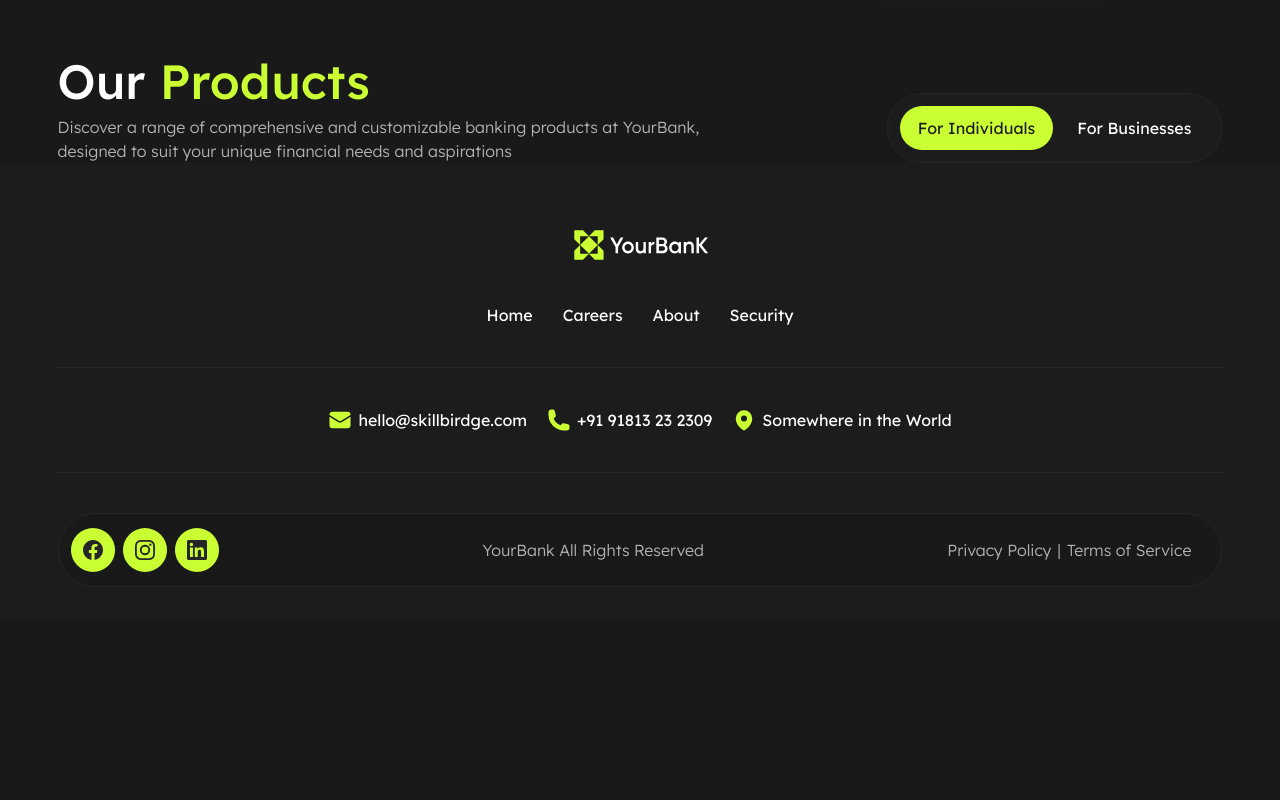
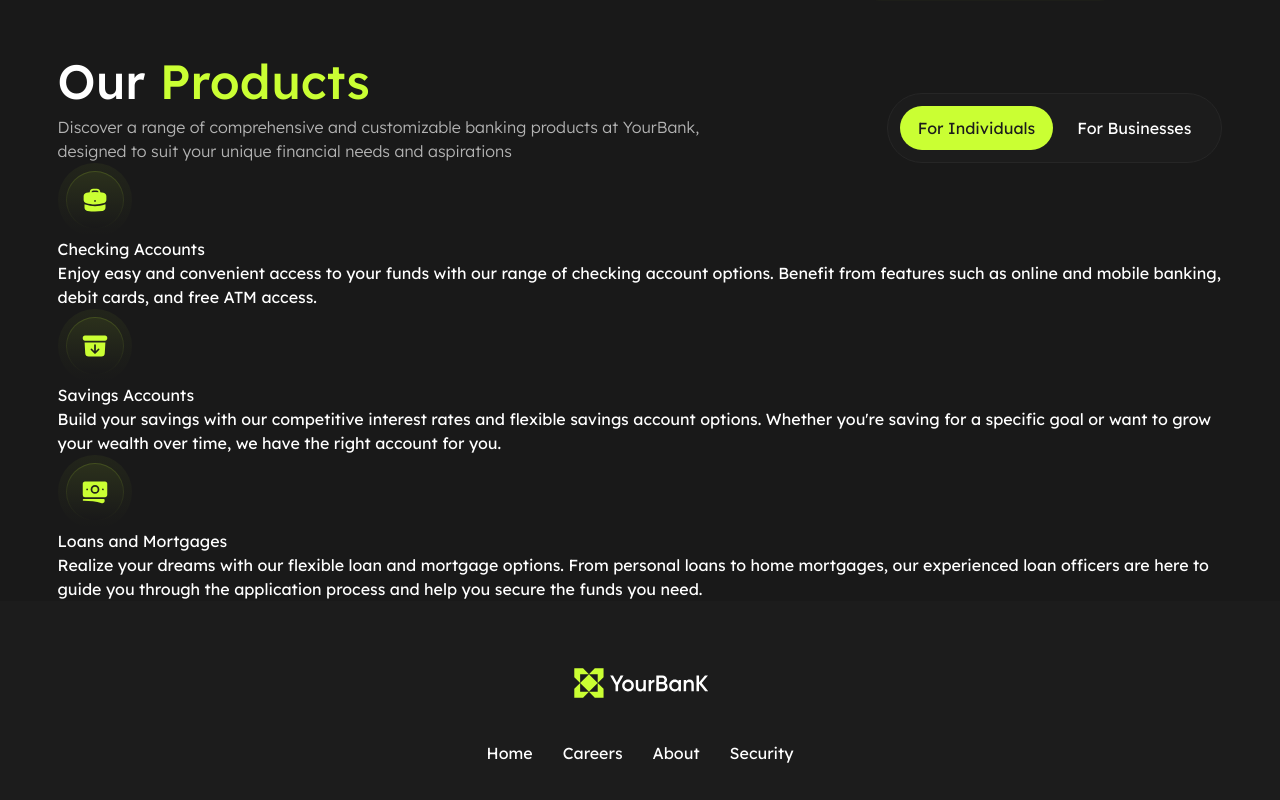
Before and after one commit to alexandreraminelli/pratica-nextjs-bank, a Next.js app: page / in a window 1280 px wide. Shown: the part 718-1518 px from the top of the page. Before the commit the page ends 1337 px from the top, so only its background shows below. Built offline with nearby package versions, Linux system fonts and the light colour scheme.

Commit message:
feat(product-section): informação dos cards

```diff
--- /dev/null
+++ b/src/app/ui/components/card/Card01.tsx
@@ -0,0 +1,30 @@
+import CardWithIcon from "@/data/model/cards/CardWithIcon"
+import EmphasizedIcon from "@/app/ui/components/icon/EmphasizedIcon"
+
+/**
+ * Cards estilo 01.
+ * @author Alexandre Raminelli
+ */
+export default function Card01({ card }: Card01Props) {
+  // Desencapsulamento do conteúdo
+  const { Icon, title, text } = card
+
+  return (
+    <section aria-label="card">
+      {/* Ícone */}
+      <EmphasizedIcon Icon={Icon} />
+
+      {/* Título */}
+      <h3>{title}</h3>
+
+      {/* Texto */}
+      <p>{text}</p>
+    </section>
+  )
+}
+
+/** Props do `Card01`. */
+interface Card01Props {
+  /** Conteúdo do card. */
+  card: CardWithIcon
+}
--- /dev/null
+++ b/src/app/ui/components/card/CardGroup01.tsx
@@ -0,0 +1,28 @@
+import Card01 from "./Card01"
+import CardWithIcon from "@/data/model/cards/CardWithIcon"
+
+/**
+ * Grupo de cards estilo 01.
+ *
+ * @author Alexandre Raminelli
+ */
+export default function CardGroup01(
+  { cardList }: CardGroup01Props // props
+) {
+  return (
+    <div
+      aria-label="cards group"
+      className="flex flex-col *:flex-1
+        "
+    >
+      {cardList.map((card, index) => (
+        <Card01 key={index} card={card} />
+      ))}
+    </div>
+  )
+}
+/** Props de `CardGroup01`. */
+interface CardGroup01Props {
+  /** Arrays de cards. */
+  cardList: CardWithIcon[]
+}
--- a/src/app/ui/pages/home/products/ProductSection.tsx
+++ b/src/app/ui/pages/home/products/ProductSection.tsx
@@ -1,9 +1,10 @@
 import SectionHeader from "@/app/ui/components/sections/SectionHeader"
 import ToggleButton from "@/app/ui/components/selection/ToggleButton"
 import productSection from "@/data/constants/pages/homepage/productSection"
+import CardGroup01 from "@/app/ui/components/card/CardGroup01"
 
 // Desencapsulamento do conteúdo
-const { introduction, cardsOptions } = productSection
+const { introduction, cardsOptions, productCards } = productSection
 
 /**
  * Seção de produtos da página inicial.
@@ -23,6 +24,9 @@ export default function ProductSection() {
         {/* Botão de selecionar cards */}
         <ToggleButton options={cardsOptions} />
       </div>
+
+      {/* Cards */}
+      <CardGroup01 cardList={productCards} />
     </section>
   )
 }
--- a/src/data/constants/pages/homepage/productSection.ts
+++ b/src/data/constants/pages/homepage/productSection.ts
@@ -1,4 +1,5 @@
 import ProductSection from "@/data/model/pages/homepage/ProductSection"
+import { ArchiveBoxArrowDownIcon, BanknotesIcon, BriefcaseIcon } from "@heroicons/react/24/solid"
 
 /**
  * Conteúdo da seção de produtos da página inicial
@@ -14,6 +15,12 @@ const productSection: ProductSection = {
   },
 
   cardsOptions: ["For Individuals", "For Businesses"],
+
+  productCards: [
+    { Icon: BriefcaseIcon, title: "Checking Accounts", text: "Enjoy easy and convenient access to your funds with our range of checking account options. Benefit from features such as online and mobile banking, debit cards, and free ATM access." },
+    { Icon: ArchiveBoxArrowDownIcon, title: "Savings Accounts", text: "Build your savings with our competitive interest rates and flexible savings account options. Whether you're saving for a specific goal or want to grow your wealth over time, we have the right account for you." },
+    { Icon: BanknotesIcon, title: "Loans and Mortgages", text: "Realize your dreams with our flexible loan and mortgage options. From personal loans to home mortgages, our experienced loan officers are here to guide you through the application process and help you secure the funds you need." },
+  ],
 }
 
 export default productSection
--- a/src/data/model/pages/homepage/ProductSection.ts
+++ b/src/data/model/pages/homepage/ProductSection.ts
@@ -1,3 +1,4 @@
+import CardWithIcon from "@/data/model/cards/CardWithIcon"
 import SectionIntroduction from "@/data/model/section/SectionIntroduction"
 import { ToggleButtonProps } from "@/app/ui/components/selection/ToggleButton"
 
@@ -11,4 +12,7 @@ export default interface ProductSection {
 
   /** Opções de cards. */
   cardsOptions: ToggleButtonProps["options"]
+
+  /** Cards com descrição dos produtos oferecidos. */
+  productCards: CardWithIcon[]
 }
```
